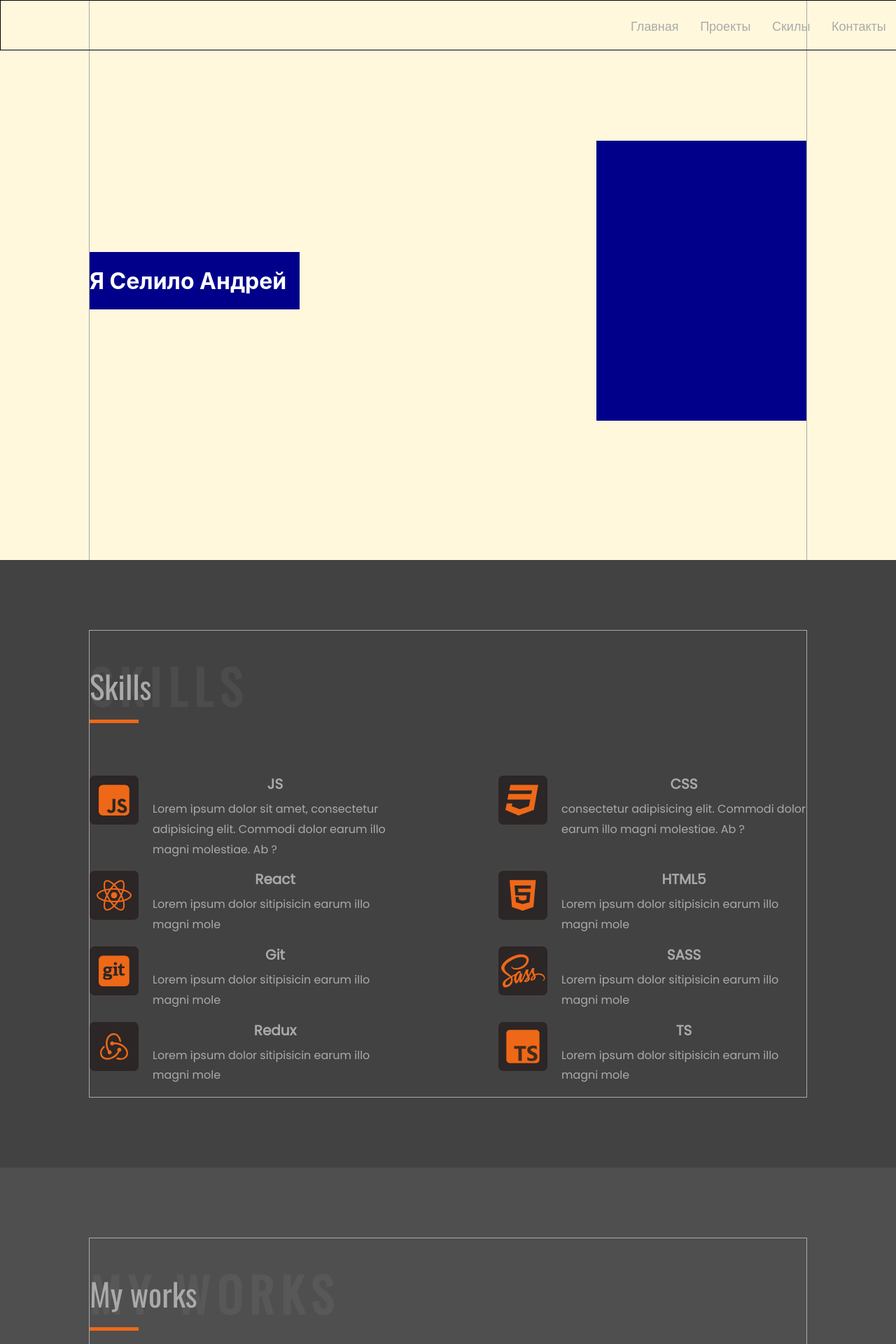
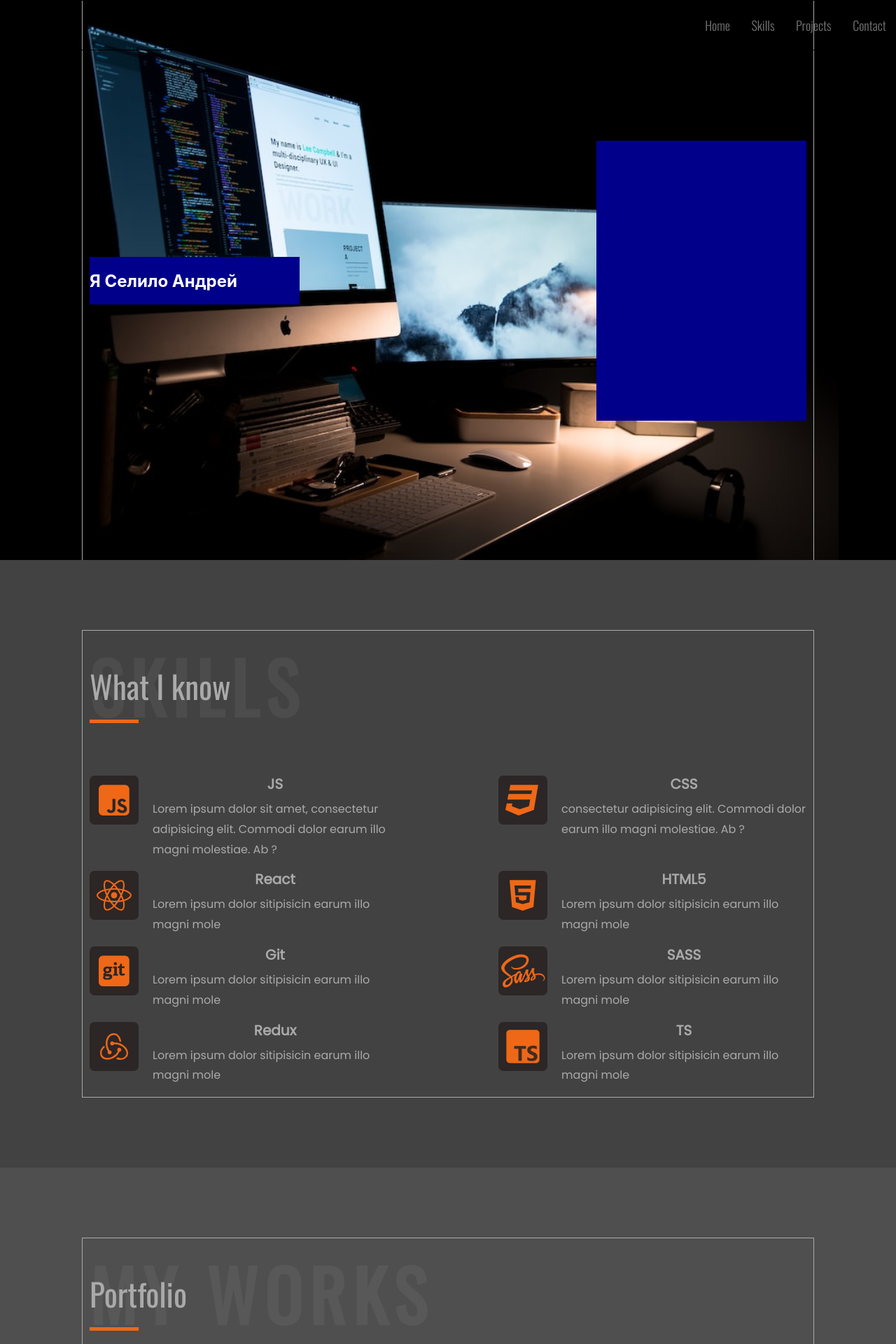
Before and after one commit to sli9/Portfolio, a React (Create React App) app: page / in a window 1280 px wide. Shown: the top 1920 px of the page at 70% size. Built offline with nearby package versions, Linux system fonts and the light colour scheme.

Commit message:
fixed navbar

```diff
--- a/src/common/components/title/Title.module.scss
+++ b/src/common/components/title/Title.module.scss
@@ -6,10 +6,14 @@
   width: 100%;
   font-family: 'Oswald', sans-serif;
   font-weight: 400;
-  font-size: 45px;
+
+  h2 {
+    font-size: 100px;
+  }
 
   p {
     position: relative;
+    font-size: 45px;
 
     &::after {
       content: "";
--- a/src/common/components/title/Title.tsx
+++ b/src/common/components/title/Title.tsx
@@ -3,12 +3,13 @@ import style from "./Title.module.scss"
 
 type PropsType = {
     text: string
+    bgtext: string
 }
 
-const Title = ({text}: PropsType) => {
+const Title = ({text, bgtext}: PropsType) => {
 
     return <div className={style.titleBlock}>
-        <h2 className={style.title}>{text}</h2>
+        <h2 className={style.title}>{bgtext}</h2>
         <p>{text}</p>
     </div>
 
--- a/src/common/styles/ContainerStyle.module.scss
+++ b/src/common/styles/ContainerStyle.module.scss
@@ -3,9 +3,10 @@
 
 .container {
   height: 100%;
-  width: 80%;
+  max-width: 80%;
   border: 1px solid;
   margin: 0 auto;
+  padding: 0 10px;
   @include setupFlex(center, space-between);
   flex-wrap: wrap;
   color: $textColor;
--- a/src/contacts/Contacts.tsx
+++ b/src/contacts/Contacts.tsx
@@ -3,7 +3,7 @@ import style from "./Conacts.module.scss"
 import container from "../common/styles/ContainerStyle.module.scss"
 
 const Contacts = () => {
-    return <div className={style.contactsBlock}>
+    return <section id={'contact'} className={style.contactsBlock}>
         <div className={`${style.freelance} ${container.container}`}>
             <h2>Contact</h2>
             <div className={style.form}>
@@ -26,7 +26,7 @@ const Contacts = () => {
                 </form>
             </div>
         </div>
-    </div>
+    </section>
 }
 
 export default Contacts;
--- a/src/main/Main.module.css
+++ b/src/main/Main.module.css
@@ -1,6 +1,6 @@
 .mainBlock {
     height: 100vh;
-    background-color: cornsilk;
+    background-size: contain;
 }
 
 .text {
--- a/src/main/Main.tsx
+++ b/src/main/Main.tsx
@@ -1,9 +1,10 @@
 import React from "react";
 import style from "./Main.module.css"
 import container from "../common/styles/ContainerStyle.module.scss"
+import BGImage from "../assets/images/mainBackground.jpg"
 
 const Main = () => {
-    return <div className={style.mainBlock}>
+    return <section id={'home'} className={style.mainBlock} style={{backgroundImage: `url(${BGImage})`}}>
         <div className={container.container}>
             <div className={style.text}>
                 <h1>Я Селило Андрей</h1>
@@ -12,7 +13,7 @@ const Main = () => {
 
             </div>
         </div>
-    </div>
+    </section>
 }
 
 export default Main;
--- a/src/nav/Nav.module.scss
+++ b/src/nav/Nav.module.scss
@@ -9,6 +9,13 @@
   background-color: transparent;
   @include setupFlex(center, flex-end);
   z-index: 100;
+
+  &.scrolled {
+    position: fixed;
+    background-color: #111;
+    animation-name: fadeUpDown;
+    animation-duration: 1s;
+  }
 
   .navList {
     display: flex;
@@ -26,5 +33,21 @@
     padding: 0 0.85em;
     color: #aaaaaa;
     text-decoration: none;
+    opacity: 0.7;
+
+    &:hover {
+      opacity: 1;
+    }
   }
 }
+
+@keyframes fadeUpDown {
+  from {
+    opacity: 0;
+    top: -70px
+  }
+  to {
+    opacity: 1;
+    top: 0;
+  }
+}
--- a/src/nav/Nav.tsx
+++ b/src/nav/Nav.tsx
@@ -1,13 +1,32 @@
-import React from "react";
+import React, {useEffect, useState} from "react";
 import style from "./Nav.module.scss"
 
 const Nav = () => {
-    return <div className={style.nav}>
+
+    const [stickyStyle, setStickyStyle] = useState<boolean>(false)
+
+    useEffect(() => {
+        window.addEventListener('scroll', stickyNav)
+
+        return () => {
+            window.addEventListener('scroll', stickyNav)
+        }
+    }, [])
+
+    const stickyNav = () => {
+      if (window !== undefined) {
+          let windowHeight = window.scrollY
+          console.log(window.location.hash)
+          windowHeight >= 500 ? setStickyStyle(true) : setStickyStyle(false)
+      }
+    }
+
+    return <div className={`${stickyStyle ? `${style.nav} ${style.scrolled}` : style.nav}`} >
         <ul className={style.navList}>
-            <li><a href='#'>Главная</a></li>
-            <li><a href='#'>Проекты</a></li>
-            <li><a href='#'>Скилы</a></li>
-            <li><a href='#'>Контакты</a></li>
+            <li><a href='#home'>Home</a></li>
+            <li><a href='#skills'>Skills</a></li>
+            <li><a href='#projects'>Projects</a></li>
+            <li><a href='#contact'>Contact</a></li>
         </ul>
     </div>
 }
--- a/src/skills/Skills.tsx
+++ b/src/skills/Skills.tsx
@@ -7,10 +7,10 @@ import {faCss3, faGitSquare, faHtml5, faReact, faSass, faSquareJs} from "@fortaw
 import {FontAwesomeIcon} from "@fortawesome/react-fontawesome";
 
 const Skills = () => {
-    return <div className={style.skillsBlock}>
+    return <section id={'skills'} className={style.skillsBlock}>
         <div className={`${style.skillsContainer} ${container.container}`}>
 
-            <Title text={'Skills'}/>
+            <Title bgtext={'Skills'} text={'What I know'}/>
 
             <div className={style.skills}>
                 <Skill title={'JS'}
@@ -59,7 +59,7 @@ const Skills = () => {
                 </Skill>
             </div>
         </div>
-    </div>
+    </section>
 }
 
 export default Skills;
--- a/src/works/MyWorks.tsx
+++ b/src/works/MyWorks.tsx
@@ -15,10 +15,10 @@ const MyWorks = () => {
         backgroundImage: `url(${todoPicture})`
     }
 
-    return <div className={style.myWorksBlock}>
+    return <section id={'projects'} className={style.myWorksBlock}>
         <div className={`${style.myWorksContainer} ${container.container}`}>
 
-            <Title text={'My works'}/>
+            <Title bgtext={'My works'} text={'Portfolio'}/>
 
             <div className={style.myWorks}>
                 <MyWork style={socialImg}
@@ -34,7 +34,7 @@ const MyWorks = () => {
 
             </div>
         </div>
-    </div>
+    </section>
 }
 
 export default MyWorks;
```
Also changed, not shown: src/assets/images/mainBackground.jpg (added).
